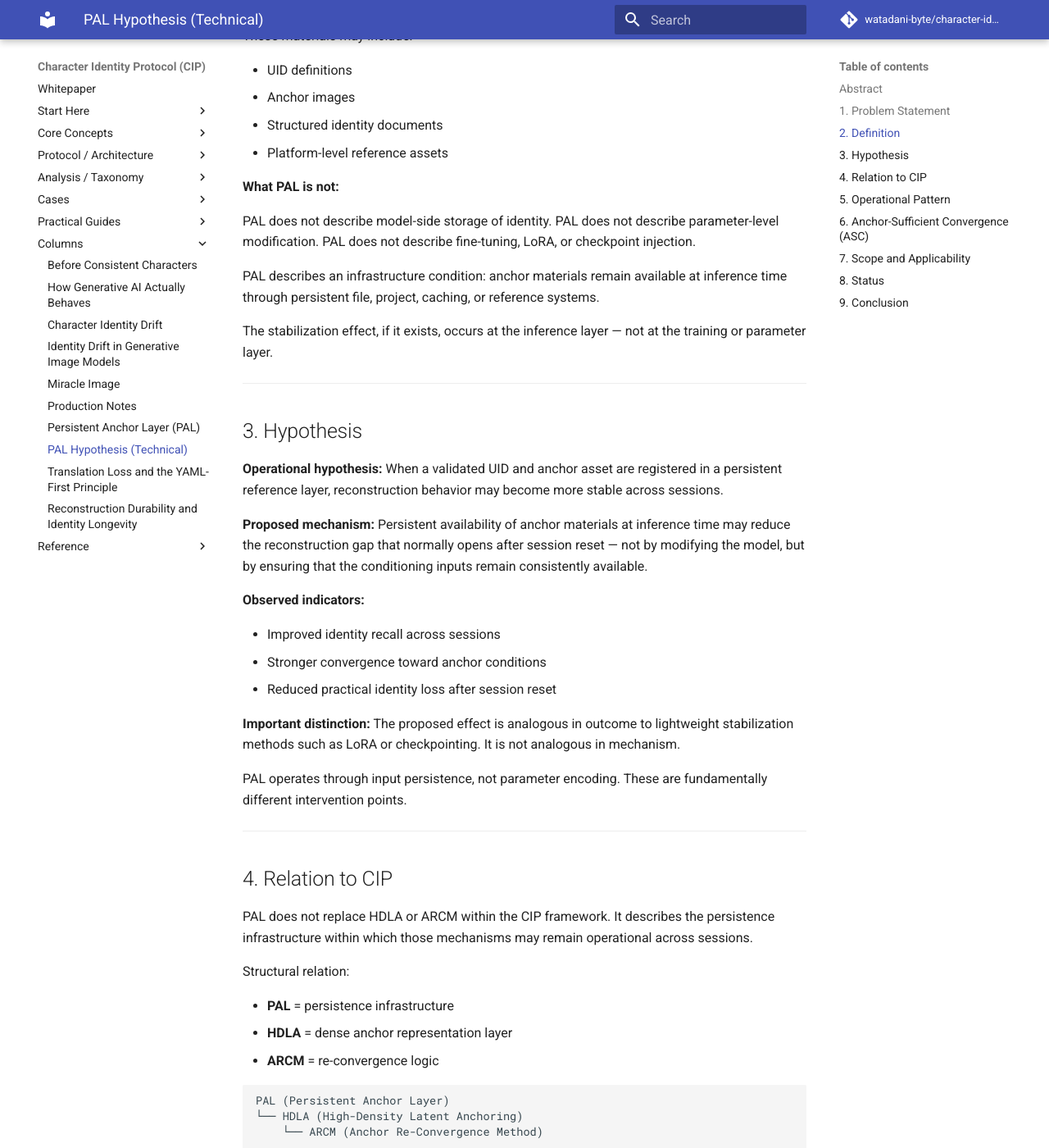
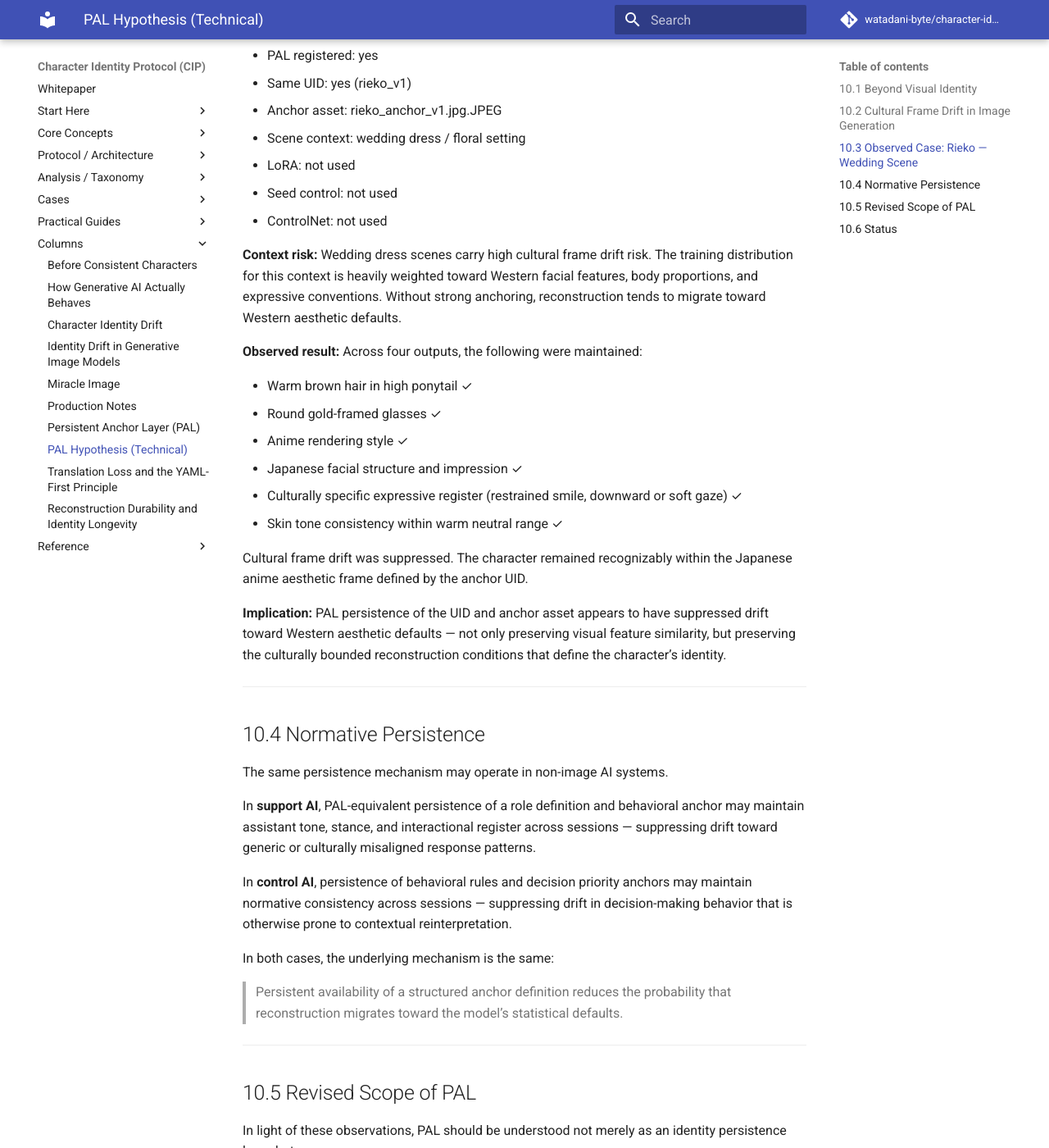
Before and after one commit to watadani-byte/character-identity-protocol, an MkDocs documentation site: the page built from docs/pal_hypothesis.md, in a window 1280 px wide and 1400 px high, scrolled down 1264 px. Shown: the whole window at 82% size. Built offline with MkDocs 1.6.1 and Material for MkDocs 9.7.7, drawn with Linux system fonts in a browser that asks for light colours; comment, search, counter and statistics services are not loaded; some of the changed text lies outside the part shown.

Commit message:
pal_hypothesis.md を更新

````diff
--- a/docs/pal_hypothesis.md
+++ b/docs/pal_hypothesis.md
@@ -1,258 +1,161 @@
-# Persistent Anchor Layer (PAL)
+# Section 10 — Normative and Cultural Frame Persistence
 
-*An Emerging Infrastructure Hypothesis for Cross-Session Identity Stabilization*
+## 10.1 Beyond Visual Identity
 
-> Persistent reference availability as a
-> cross-session stabilization condition.
+PAL validation is not only about keeping a character
+visually consistent.
+
+Current observations suggest that Persistent Anchor Layer
+may also function as a persistence layer for roles, norms,
+and culturally bounded reconstruction conditions that are
+otherwise prone to drift across sessions.
+
+This extends the scope of PAL beyond visual identity
+stabilization into a broader class of persistence problems:
+
+|Domain          |Drift Type             |PAL Effect                                         |
+|----------------|-----------------------|---------------------------------------------------|
+|Image generation|Cultural frame drift   |Suppresses Westernization of non-Western characters|
+|Support AI      |Role drift / tone drift|Maintains assistant role and interactional register|
+|Control AI      |Normative drift        |Sustains behavioral rules and decision priorities  |
 
 -----
 
-## Abstract
+## 10.2 Cultural Frame Drift in Image Generation
 
-Persistent Anchor Layer (PAL) is a proposed infrastructure concept
-for cross-session identity stabilization in generative AI systems.
+Generative models trained on large-scale datasets
+tend to over-represent certain visual cultures —
+particularly Western aesthetic conventions for
+facial features, expression, body proportion,
+and rendering style.
 
-The hypothesis is that persistently available anchor materials —
-a validated UID and associated anchor asset — may improve
-reconstruction continuity across sessions without direct model
-modification.
+When a character is defined within a different
+visual or cultural frame — for example, a Japanese
+anime aesthetic with culturally specific facial
+structure and expressive register — the model’s
+reconstruction may drift toward the dominant
+training distribution across sessions.
 
-PAL is framed as an inference-time persistence condition,
-not a training-time intervention and not a parameter-level
-modification of any kind.
+This is termed **Cultural Frame Drift**:
 
-This document records the hypothesis as an observational model.
-Controlled validation remains pending.
+> A form of identity drift in which the model’s
+> reconstruction migrates toward the dominant
+> cultural or aesthetic conventions of its training
+> distribution, away from the culturally bounded
+> definition of the anchor identity.
 
 -----
 
-## 1. Problem Statement
+## 10.3 Observed Case: Rieko — Wedding Scene
 
-Generative systems exhibit identity drift across sessions.
+The following observation was documented across
+four generation cycles of the character Rieko
+(UID: rieko_v1) in a wedding scene context.
 
-A character established in one session may reappear in later
-sessions with altered facial structure, proportions, styling,
-or overall recognizability.
+**Generation conditions:**
 
-In operational terms: session reset implies practical identity loss.
+- PAL registered: yes
+- Same UID: yes (rieko_v1)
+- Anchor asset: rieko_anchor_v1.jpg.JPEG
+- Scene context: wedding dress / floral setting
+- LoRA: not used
+- Seed control: not used
+- ControlNet: not used
 
-The standard response is re-injection — providing the full anchor
-materials at the start of each new session.
+**Context risk:**
+Wedding dress scenes carry high cultural frame
+drift risk. The training distribution for this
+context is heavily weighted toward Western facial
+features, body proportions, and expressive conventions.
+Without strong anchoring, reconstruction tends to
+migrate toward Western aesthetic defaults.
 
-PAL proposes a different framing:
+**Observed result:**
+Across four outputs, the following were maintained:
 
-> If anchor materials remain persistently available across sessions,
-> session reset may no longer imply identity loss.
+- Warm brown hair in high ponytail ✓
+- Round gold-framed glasses ✓
+- Anime rendering style ✓
+- Japanese facial structure and impression ✓
+- Culturally specific expressive register
+  (restrained smile, downward or soft gaze) ✓
+- Skin tone consistency within warm neutral range ✓
 
-This document examines that hypothesis.
+Cultural frame drift was suppressed.
+The character remained recognizably within
+the Japanese anime aesthetic frame defined
+by the anchor UID.
+
+**Implication:**
+PAL persistence of the UID and anchor asset
+appears to have suppressed drift toward Western
+aesthetic defaults — not only preserving visual
+feature similarity, but preserving the culturally
+bounded reconstruction conditions that define
+the character’s identity.
 
 -----
 
-## 2. Definition
+## 10.4 Normative Persistence
 
-**Persistent Anchor Layer (PAL)** refers to an external persistence
-layer in which validated identity materials remain continuously
-available across sessions.
+The same persistence mechanism may operate
+in non-image AI systems.
 
-These materials may include:
+In **support AI**, PAL-equivalent persistence of
+a role definition and behavioral anchor may
+maintain assistant tone, stance, and interactional
+register across sessions — suppressing drift toward
+generic or culturally misaligned response patterns.
 
-- UID definitions
-- Anchor images
-- Structured identity documents
-- Platform-level reference assets
+In **control AI**, persistence of behavioral rules
+and decision priority anchors may maintain
+normative consistency across sessions —
+suppressing drift in decision-making behavior
+that is otherwise prone to contextual reinterpretation.
 
-**What PAL is not:**
+In both cases, the underlying mechanism is the same:
 
-PAL does not describe model-side storage of identity.
-PAL does not describe parameter-level modification.
-PAL does not describe fine-tuning, LoRA, or checkpoint injection.
-
-PAL describes an infrastructure condition:
-anchor materials remain available at inference time through
-persistent file, project, caching, or reference systems.
-
-The stabilization effect, if it exists, occurs at the
-inference layer — not at the training or parameter layer.
+> Persistent availability of a structured anchor
+> definition reduces the probability that reconstruction
+> migrates toward the model’s statistical defaults.
 
 -----
 
-## 3. Hypothesis
+## 10.5 Revised Scope of PAL
 
-**Operational hypothesis:**
-When a validated UID and anchor asset are registered in a
-persistent reference layer, reconstruction behavior may become
-more stable across sessions.
+In light of these observations, PAL should be understood
+not merely as an identity persistence layer, but as:
 
-**Proposed mechanism:**
-Persistent availability of anchor materials at inference time
-may reduce the reconstruction gap that normally opens after
-session reset — not by modifying the model, but by ensuring
-that the conditioning inputs remain consistently available.
+> A governance infrastructure for normative
+> and culturally bounded reconstruction.
 
-**Observed indicators:**
+The full scope of PAL persistence includes:
 
-- Improved identity recall across sessions
-- Stronger convergence toward anchor conditions
-- Reduced practical identity loss after session reset
+- **Visual identity persistence** — same face, same character
+- **Role persistence** — same role, same stance
+- **Normative persistence** — same behavioral rules, same priorities
+- **Cultural frame persistence** — same aesthetic frame, same cultural register
 
-**Important distinction:**
-The proposed effect is analogous in outcome to lightweight
-stabilization methods such as LoRA or checkpointing.
-It is not analogous in mechanism.
-
-PAL operates through input persistence, not parameter encoding.
-These are fundamentally different intervention points.
+This suggests that PAL’s applicability extends
+significantly beyond image generation workflows —
+into any AI system where identity, role, or normative
+consistency must be maintained across sessions.
 
 -----
 
-## 4. Relation to CIP
+## 10.6 Status
 
-PAL does not replace HDLA or ARCM within the CIP framework.
-It describes the persistence infrastructure within which those
-mechanisms may remain operational across sessions.
+This section documents observational findings.
+Cultural frame drift suppression has been observed
+across production workflows but has not been
+subjected to controlled validation.
 
-Structural relation:
+The mechanism by which PAL persistence suppresses
+cultural frame drift is not yet established.
+The observation is recorded here for further investigation.
 
-- **PAL** = persistence infrastructure
-- **HDLA** = dense anchor representation layer
-- **ARCM** = re-convergence logic
+> Status: Observational. Controlled validation pending.
 
-```
-PAL (Persistent Anchor Layer)
-└── HDLA (High-Density Latent Anchoring)
-    └── ARCM (Anchor Re-Convergence Method)
-```
-
-CIP describes the governance model.
-PAL describes the persistence condition supporting
-cross-session continuity.
-
-> CIP governs identity. PAL sustains it.
-
------
-
-## 5. Operational Pattern
-
-The central operational implication of PAL:
-
-> PAL in place. Same UID. Different prompt. Same character.
-
-This shorthand expresses the recurring operational pattern
-PAL is intended to describe, not a universal guarantee.
-
-This pattern suggests that identity continuity may no longer
-depend primarily on prompt sameness or auxiliary control tooling.
-
-Under PAL conditions, continuity may persist through anchor
-availability rather than repeated reconstruction from scratch.
-
-**Clarification:**
-This is an operationally observed pattern, not a validated
-causal claim. The mechanism by which persistent availability
-produces this effect is not yet established.
-
------
-
-## 6. Anchor-Sufficient Convergence (ASC)
-
-Operational use has produced an observed condition termed
-Anchor-Sufficient Convergence (ASC).
-
-ASC describes an observed convergence condition under which
-identity continuity appears in the following pattern:
-
-|Condition        |Status                        |
-|-----------------|------------------------------|
-|PAL in place     |Required                      |
-|Same UID         |Required                      |
-|LoRA             |Not required                  |
-|Seed control     |Not required                  |
-|ControlNet       |Not required                  |
-|OpenPose         |Not required                  |
-|Different prompts|Permitted                     |
-|Same character   |Operationally observed outcome|
-
-**What ASC does not claim:**
-ASC does not claim that PAL causes identity persistence
-through any specific mechanism.
-ASC describes a pattern of observed operational outcomes
-under conditions where PAL is in place.
-
-ASC remains an observational finding.
-No controlled validation has been completed.
-
-*See: [Glossary — ASC](glossary.md)*
-
------
-
-## 7. Scope and Applicability
-
-PAL is not limited to character identity workflows.
-
-The same persistent-reference pattern may be applicable to
-domains requiring cross-session consistency, including:
-
-- Character and IP continuity in creative production
-- Brand asset continuity
-- Legal or regulatory reference anchoring
-- Educational persona stability
-- Protocol adherence in structured professional workflows
-
-The concept is infrastructure-oriented rather than
-domain-specific.
-
-**Scope boundary:**
-PAL addresses inference-time persistence conditions.
-It does not address training-time consistency,
-model-level identity encoding, or parameter-level stability.
-Those remain separate problem domains.
-
------
-
-## 8. Status
-
-**Observational basis:**
-Operational use of persistent file and project features
-across current AI platforms.
-
-**Validation status:**
-No controlled validation has been completed.
-Boundary conditions, failure modes, and platform-specific
-variation have not been systematically tested.
-
-**Claim level:**
-PAL is an infrastructure hypothesis.
-It is not a proven mechanism.
-It is not a vendor specification.
-Platform mappings described in related documents are
-conceptual interpretations, not vendor-confirmed behaviors.
-
------
-
-## 9. Conclusion
-
-PAL proposes that persistent external reference layers may
-act as a meaningful stabilization condition for inference-time
-reconstruction across sessions.
-
-If validated further, this would suggest that cross-session
-continuity is not only a prompt problem, not only a tooling
-problem, but also an infrastructure problem.
-
-The practical implication would be significant:
-
-> Identity persistence may be achievable through
-> infrastructure design rather than model modification —
-> making it accessible on closed-source platforms
-> where parameter-level intervention is not possible.
-
-This implication remains provisional
-and requires controlled testing.
-
-> Status: Observational hypothesis. Controlled validation pending.
-
------
-
-*First documented: March 2026*
-*Status: Observational hypothesis*
-*Related: [Column: PAL](column_pal.md) — [Technical Mechanism](technical_mechanism.md) — [White Paper](whitepaper_v1.md)*
+*See: [Glossary — Cultural Frame Drift](glossary.md)*
+*See: [Glossary — Normative Drift](glossary.md)*
+*See: [Verification Assets — Rieko](assets/README.md)*
````
